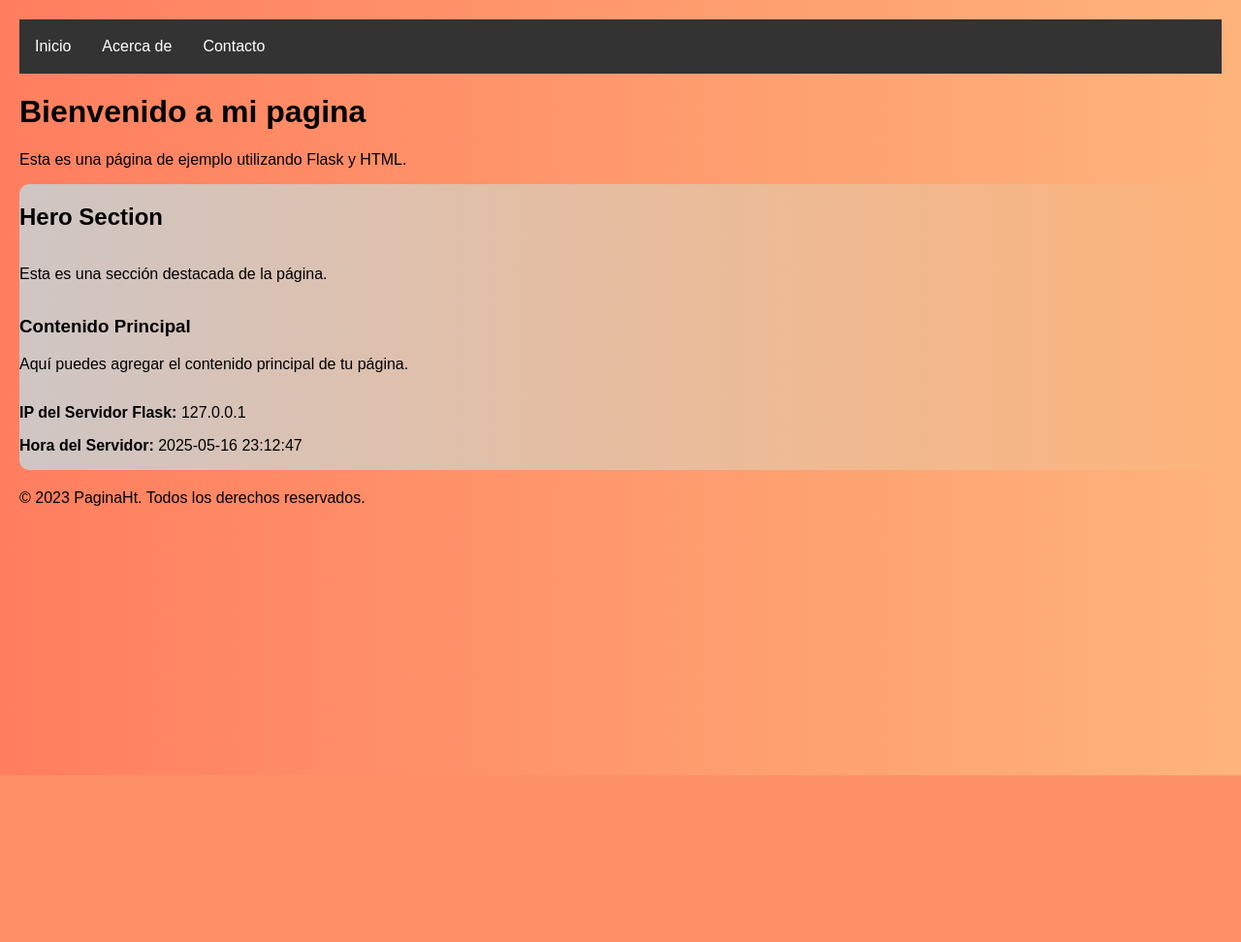
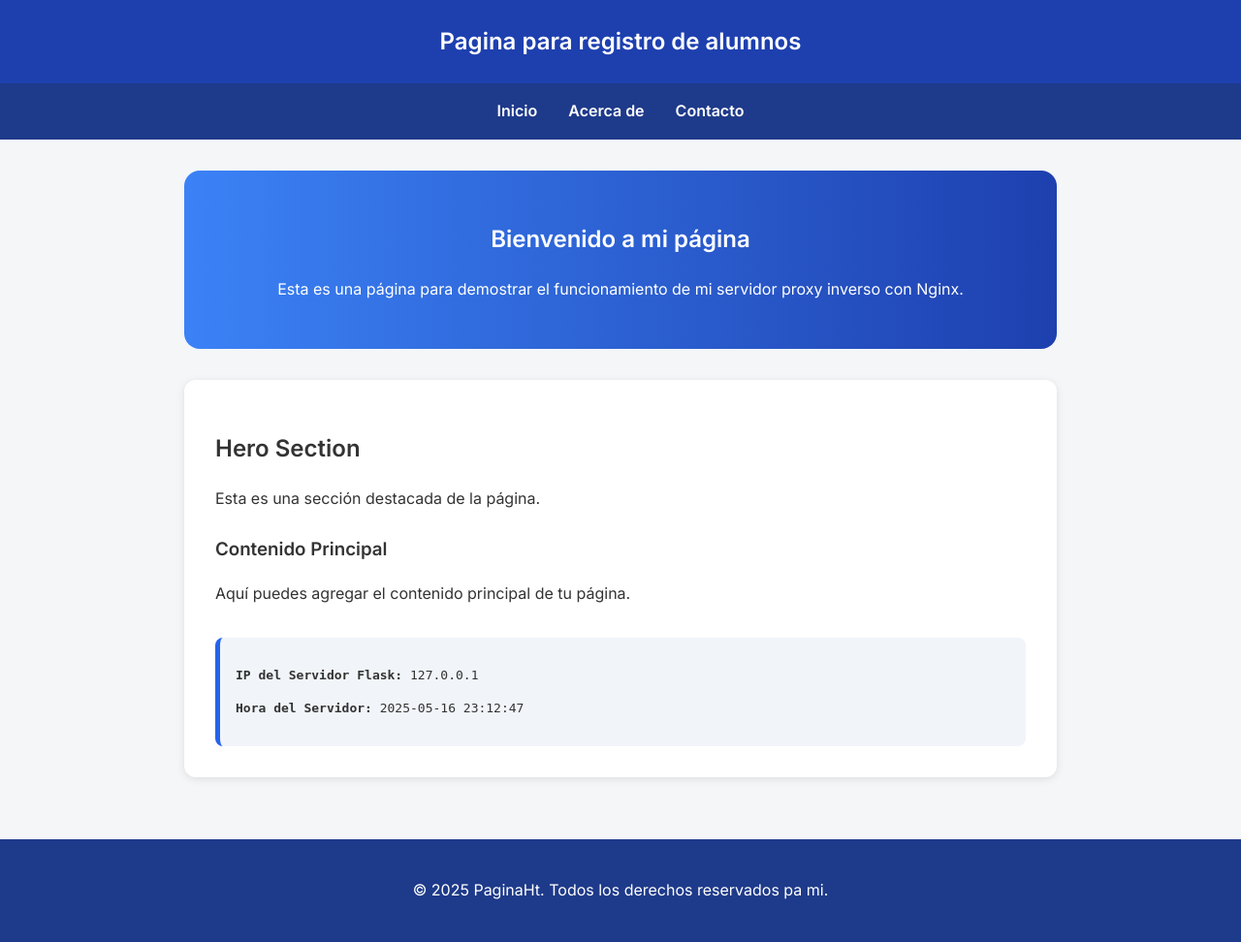
Before and after one commit to NoSoyAlonzo/paginaLinuxF, a Flask app: page / in a window 1280 px wide. Shown: the whole page at 97% size. Before the commit the page ends 800 px from the top, so only its background shows below. Run offline with Flask 3, Linux system fonts and the light colour scheme.

Commit message:
version final

```diff
--- a/paginaHt/static/base.css
+++ b/paginaHt/static/base.css
@@ -1,44 +1,84 @@
-body{
+body {
+    margin: 0;
+    font-family: 'Inter', sans-serif;
+    background-color: #f4f6f8;
+    color: #333;
+    line-height: 1.6;
+}
 
-    background: linear-gradient(to right, #ff7e5f, #feb47b);
-    font-family: Arial, sans-serif;
-    margin: 0;
-    padding: 20px;
+.main-header {
+    background-color: #1e40af;
+    color: white;
+    padding: 1.5rem;
+    text-align: center;
+    font-size: 1.5rem;
+    font-weight: bold;
 }
-.contenedores{
-    display: grid;
-    background:linear-gradient(to right, #cfc6c4, #feb47b);
-    justify-content: space-between;
-    align-items: center;
-    margin-bottom: 20px;
-    border-radius: 10px;
+
+.navbar {
+    background-color: #1e3a8a;
+    padding: 1rem;
 }
-nav{
-    background-color: #333;
-    padding: 0;
-    margin: 0;
-    overflow: hidden;
-    font-family: Arial, sans-serif;
-    list-style-type: none
-}
-ul{
+
+.navbar ul {
+    list-style: none;
+    display: flex;
+    justify-content: center;
+    gap: 2rem;
     margin: 0;
     padding: 0;
-    list-style-type: none;
 }
-li{
-    float: left;
-    display: inline;
-    margin: 5px 0;
+
+.navbar a {
+    color: white;
+    text-decoration: none;
+    font-weight: 600;
+    transition: color 0.3s;
 }
-li a{
-    display: block;
+
+.navbar a:hover {
+    color: #dbeafe;
+}
+
+main {
+    padding: 2rem;
+    max-width: 900px;
+    margin: 0 auto;
+}
+
+.hero {
+    background: linear-gradient(to right, #3b82f6, #1e40af);
     color: white;
+    padding: 2rem;
+    border-radius: 1rem;
     text-align: center;
-    padding: 14px 16px;
-    text-decoration: none;
-    padding-left: 20;
+    margin-bottom: 2rem;
 }
-li a:hover{
-    text-decoration: underline;
+
+.contenedores {
+    background: white;
+    padding: 2rem;
+    border-radius: 0.75rem;
+    box-shadow: 0 2px 8px rgba(0,0,0,0.1);
 }
+
+.content {
+    margin-top: 1.5rem;
+}
+
+.proxy-info {
+    margin-top: 2rem;
+    background-color: #f1f5f9;
+    padding: 1rem;
+    border-left: 5px solid #2563eb;
+    border-radius: 0.5rem;
+    font-family: monospace;
+}
+
+footer {
+    text-align: center;
+    padding: 1.5rem;
+    background-color: #1e3a8a;
+    color: white;
+    margin-top: 2rem;
+}
--- a/paginaHt/templates/index.html
+++ b/paginaHt/templates/index.html
@@ -1,45 +1,47 @@
-<!Doctype html>
+<!DOCTYPE html>
 <html lang="es">
 <head>
     <meta charset="UTF-8">
     <meta name="viewport" content="width=device-width, initial-scale=1.0">
     <title>PaginaHt</title>
-    <link rel="stylesheet" href="{{ url_for('static', filename='/base.css') }}">
+    <link rel="stylesheet" href="{{ url_for('static', filename='base.css') }}">
+    <link href="https://fonts.googleapis.com/css2?family=Inter:wght@400;600&display=swap" rel="stylesheet">
 </head>
+<body>
+    <header class="main-header">Pagina para registro de alumnos</header>
 
-<body>
-    <header>
-        <nav>
-            <ul>
-                <li><a href="">Inicio</a></li>
-                <li><a href="">Acerca de</a></li>
-                <li><a href="z">Contacto</a></li>
-            </ul>
-        </nav>
-    </header>
+    <nav class="navbar">
+        <ul>
+            <li><a href="#">Inicio</a></li>
+            <li><a href="#">Acerca de</a></li>
+            <li><a href="#">Contacto</a></li>
+        </ul>
+    </nav>
 
     <main>
-        <h1>Bienvenido a mi pagina</h1>
-        <p>Esta es una página de ejemplo utilizando Flask y HTML.</p>
-        <div class="contenedores">
+        <section class="hero">
+            <h1>Bienvenido a mi página</h1>
+            <p>Esta es una página para demostrar el funcionamiento de mi servidor proxy inverso con Nginx.</p>
+        </section>
+
+        <section class="contenedores">
             <h2>Hero Section</h2>
             <p>Esta es una sección destacada de la página.</p>
+
             <div class="content">
                 <h3>Contenido Principal</h3>
                 <p>Aquí puedes agregar el contenido principal de tu página.</p>
             </div>
-             <div class="proxy-info">
+
+            <div class="proxy-info">
                 <p><strong>IP del Servidor Flask:</strong> {{ server_ip }}</p>
                 <p><strong>Hora del Servidor:</strong> {{ server_time }}</p>
             </div>
-
-        </div>
+        </section>
     </main>
 
     <footer>
-        <p>&copy; 2023 PaginaHt. Todos los derechos reservados.</p>
+        <p>&copy; 2025 PaginaHt. Todos los derechos reservados pa mi.</p>
     </footer>
 </body>
-
-
 </html>
```
